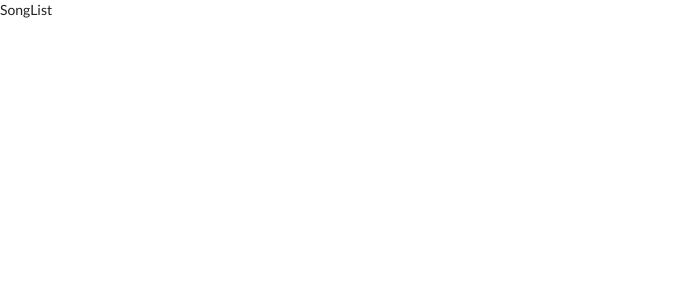
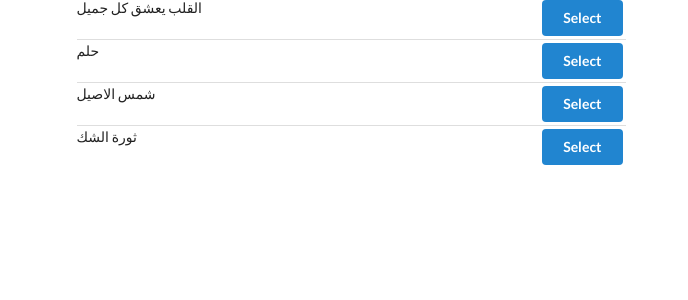
Before and after one commit to flash-of-genius/songs, a React (Create React App) app: page / in a window 1280 px wide. Shown: the top 300 px of the page, without its empty margins (0-688 px from the left). Built offline with nearby package versions, Linux system fonts and the light colour scheme.

Commit message:
11 - Building a List with Redux Data

```diff
--- a/src/components/App.js
+++ b/src/components/App.js
@@ -2,8 +2,12 @@ import SongList from "./SongList";
 
 const App = () => {
   return (
-    <div>
-      <SongList />
+    <div className="ui container grid">
+      <div className="ui row">
+        <div className="column eight wide">
+          <SongList />
+        </div>
+      </div>
     </div>
   );
 };
--- a/src/components/SongList.js
+++ b/src/components/SongList.js
@@ -2,9 +2,20 @@ import React from "react";
 import { connect } from "react-redux";
 
 class SongList extends React.Component {
+  renderList() {
+    return this.props.songs.map((song) => {
+      return (
+        <div className="item" key={song.title}>
+          <div className="right floated content">
+            <button className="ui button primary">Select</button>
+          </div>
+          <div className="content">{song.title}</div>
+        </div>
+      );
+    });
+  }
   render() {
-    console.log(this.props);
-    return <div>SongList</div>;
+    return <div className="ui divided list">{this.renderList()}</div>;
   }
 }
 
```
